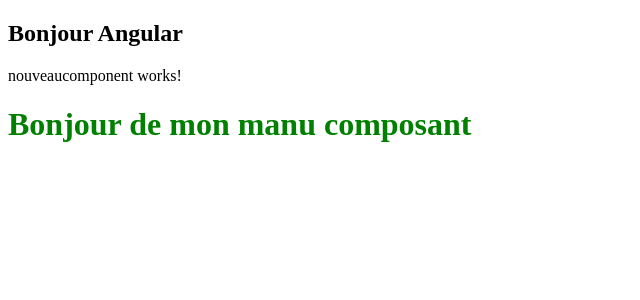
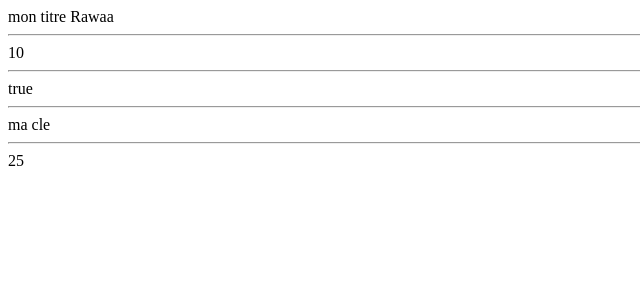
Before and after one commit to rawaayahya/MyangularApplication, an Angular app in the folder MyProjects/newapp/: page / in a window 1280 px wide. Shown: the top 300 px of the page, without its empty margins (0-640 px from the left). Built offline with nearby package versions, Linux system fonts and the light colour scheme.

Commit message:
leçon 10 string interpolation

```diff
--- a/MyProjects/newapp/src/app/app.component.css
+++ b/MyProjects/newapp/src/app/app.component.css
@@ -0,0 +1,4 @@
+h1{
+    color: red;
+
+}
--- a/MyProjects/newapp/src/app/app.component.html
+++ b/MyProjects/newapp/src/app/app.component.html
@@ -1,7 +1,9 @@
-<div>
-  <h2>Bonjour {{nom}}</h2>
-  <app-nouveaucomponent></app-nouveaucomponent>
-
-</div>
-
-<div><manu-component></manu-component></div>
+{{titre + " Rawaa"}}
+<hr>
+{{nombre}}
+<hr>
+{{bool}}
+ <hr>
+ {{obj.cle}}
+ <hr>
+ {{sqr(5)}}
--- a/MyProjects/newapp/src/app/app.component.ts
+++ b/MyProjects/newapp/src/app/app.component.ts
@@ -3,14 +3,23 @@
 @Component({
   selector: 'app-root',
   templateUrl:'app.component.html',
-  styles: [`h1{
-    color: red;
-  }`]
+  styleUrls: [`app.component.css`]
 })
 export class AppComponent {
-  nom:string;
+  titre:string='mon titre';
+  nombre:number=10;
+  bool:boolean=true;
+
+  obj:{}={
+
+    cle:'ma cle'
+  }
+    nom:string;
   constructor() {
     this.nom = `Angular`;
   }
+  sqr(a:number):number{
 
+    return(a *a );
+  }
 }
--- /dev/null
+++ b/MyProjects/newapp/src/app/bind-ang/bind-ang.component.html
@@ -0,0 +1,3 @@
+<p>
+  bind-ang works!
+</p>
--- a/MyProjects/newapp/src/app/nouveaucomponent/nouveaucomponent.component.html
+++ b/MyProjects/newapp/src/app/nouveaucomponent/nouveaucomponent.component.html
@@ -1,3 +1,2 @@
-<p>
-  nouveaucomponent works!
-</p>
+
+ <h1> nouveaucomponent works!</h1>
```
Also changed, not shown: MyProjects/newapp/src/app/app.module.ts (+5 -5 lines), MyProjects/newapp/src/app/bind-ang/bind-ang.component.ts (added, +15 -0 lines), MyProjects/newapp/src/app/bouh/bouh.component.ts (added, +19 -0 lines), MyProjects/newapp/src/app/bind-ang/bind-ang.component.css (added), 1 other file (tests, documents, lock files or other folders).
